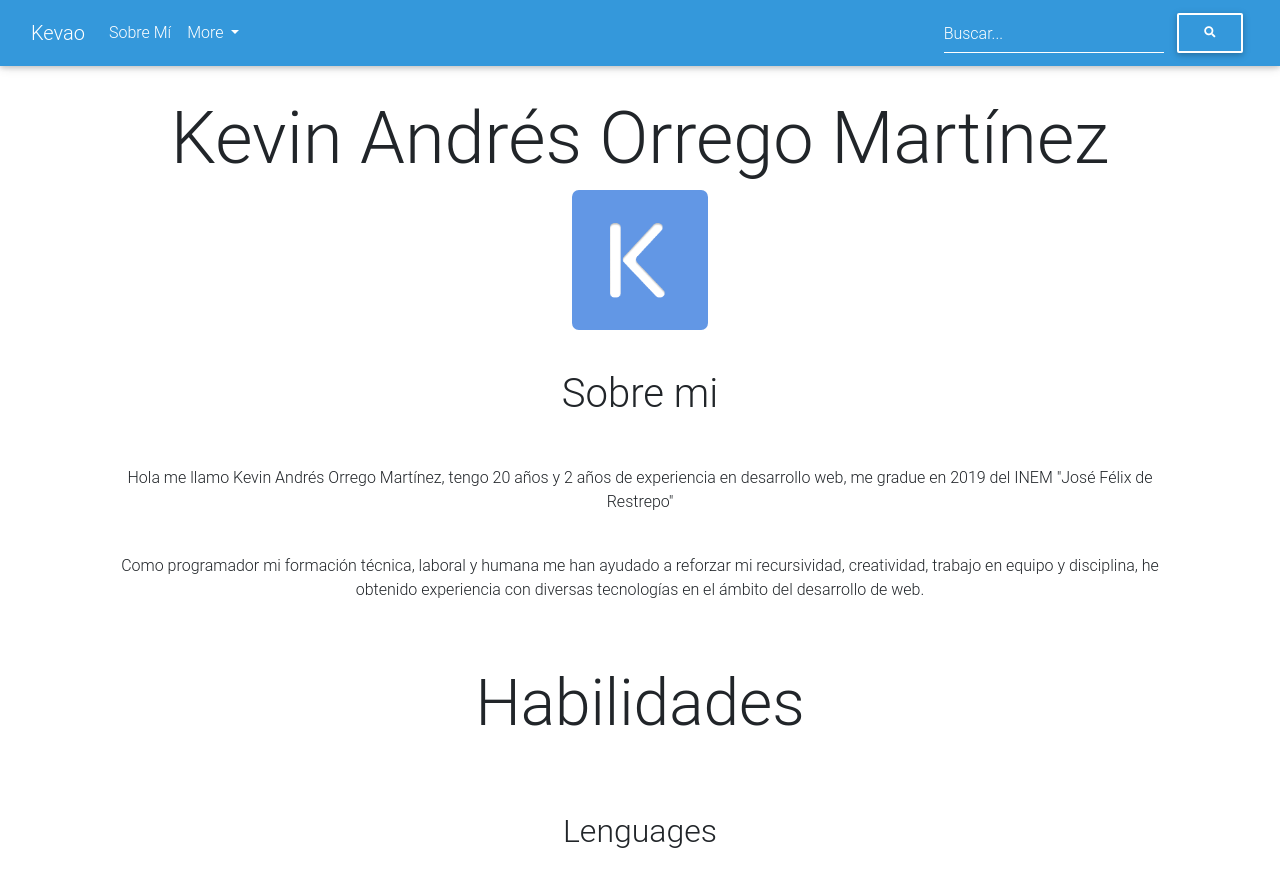
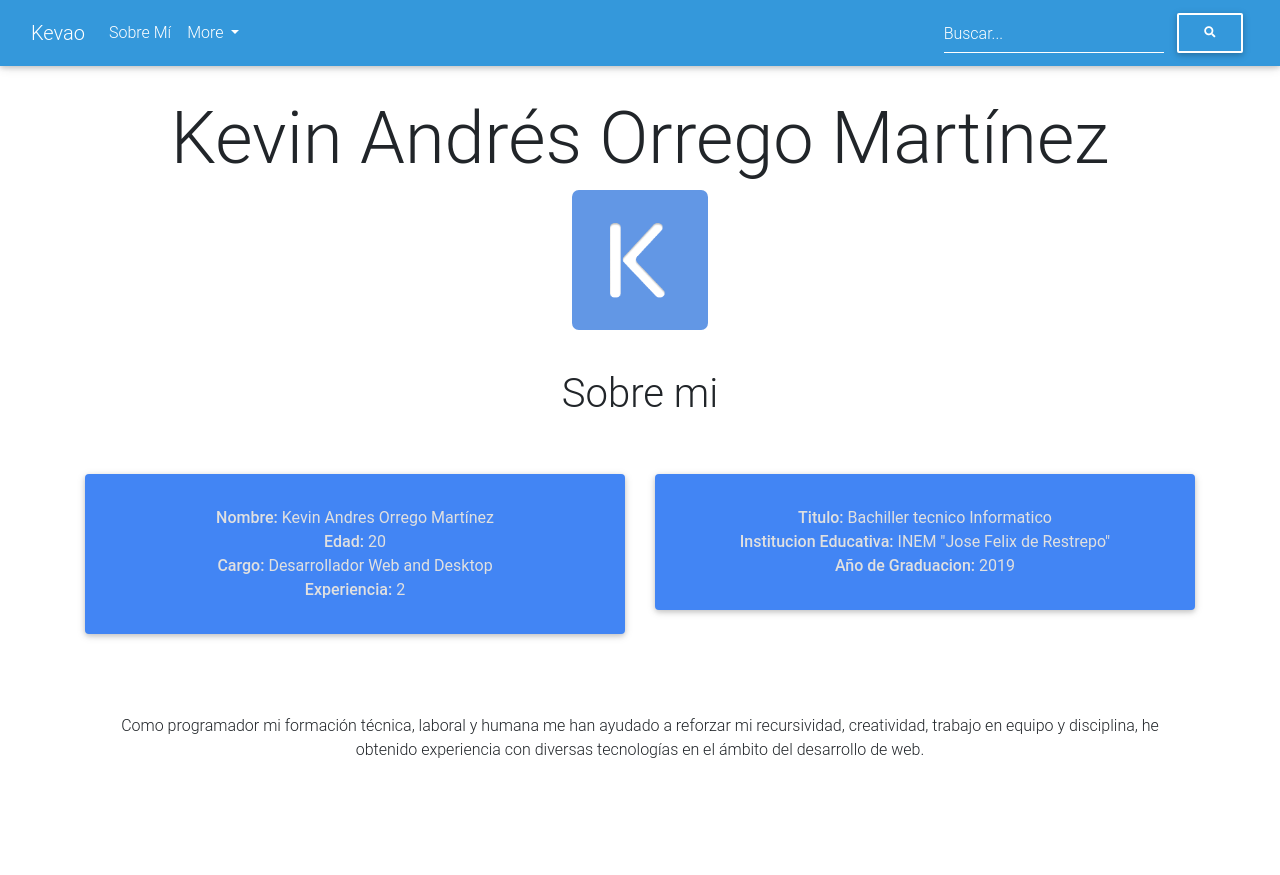
Before and after one commit to KEVAO18/kblog, a PHP site: page /proyectos/About in a window 1280 px wide. Shown: the top 875 px of the page. Run offline with PHP 8.4, Linux system fonts and the light colour scheme; some libraries are stand-ins or nearby versions.

Commit message:
se añadieron algunos apartados

```diff
--- a/assets/styles/css/colores.css
+++ b/assets/styles/css/colores.css
@@ -4,6 +4,8 @@
   --color-2: #f9f9f9;
   --color-3: #222222;
   --color-4: #000000;
+  --color-yey: #155724;
+  --color-wm: #34495e;
 }
 
 
@@ -23,6 +25,10 @@
 
 .bg-4{background: var(--color-4) !important;}
 
+.bg-yey{background: var(--color-yey);}
+
+.bg-wm{background: var(--color-wm);}
+
 
 
 /****************************/
@@ -41,3 +47,7 @@
 .color-3{color: var(--color-3) !important;}
 
 .color-4{color: var(--color-4) !important;}
+
+.color-yey{color: var(--color-yey);}
+
+.color-wm{color: var(--color-wm);}
--- a/assets/styles/css/st1.css
+++ b/assets/styles/css/st1.css
@@ -70,10 +70,6 @@
   font-size: 12px;
 }
 
-.color-yey{
-  color: #155724;
-}
-
 .bannerP{
   background: url('../../media/bannerP.jpg') no-repeat center center;
   background-size: cover;
--- a/config/main/routes.php
+++ b/config/main/routes.php
@@ -23,30 +23,46 @@
                 include "../web/views/".$ruta[0].".php";
                 About($ag, $ex, $serve);
                 break;
+
             case "CM":
                 include "../web/views/".$ruta[0].".php";
                 CM($serve);
                 break;
+
             case 'proyects':
                 if (isset($ruta[1])) {
                     switch ($ruta[1]) {
+
                         case 'YEY':
                             include "../web/views/".$ruta[1].".php";
                             YEY($serve);
                             break;
+
                         case 'E9':
                             include "../web/views/".$ruta[1].".php";
                             E9();
                             break;
+
+                        case 'WM':
+                            include "../web/views/".$ruta[1].".php";
+                            WM();
+                            break;
+
+                        case 'kblog':
+                            include "../web/views/".$ruta[1].".php";
+                            kblog();
+                            break;
+
                         default:
-                        ?>
+                            ?>
                             <div class="container">
                             <div class="row py-4 text-center">
                                 <div class="col-12 display-1 pt-3">404</div>
                                 <div class="col-12 display-4 pb-5">Página no encontrada</div>
                             </div>
                             </div>
-                        <?php
+                            <?php
+
                             break;
                     }
                 }else {
--- a/web/views/About.php
+++ b/web/views/About.php
@@ -11,27 +11,46 @@ function About($ag, $ex, $s){
 			<h1 class=" text-center py-1-r">
 				Sobre mi
 			</h1>
-			<br>
-			<p class="text-center container con1">
-				Hola me llamo Kevin Andrés Orrego Martínez, tengo <?=$ag?>
-				años y <?=$ex?> años de experiencia en desarrollo web,
-				me gradue en 2019 del INEM "José Félix de Restrepo"
-			</p>
-			<br>
-			<p class="text-center container con1">
-				Como programador mi formación técnica, laboral y
-				humana me han ayudado a reforzar mi recursividad,
-				creatividad, trabajo en equipo y disciplina, he obtenido
-				experiencia con diversas tecnologías en el ámbito del
-				desarrollo de web.
-			</p>
+			<div class="row py-2-r">
+				<div class="col-sm-12 col-md-6">
+					<ul class="list-unstyled text-center py-2-r card bg-primary text-light fs-1">
+						<li><strong>Nombre:</strong> Kevin Andres Orrego Martínez</li>
+						<li><strong>Edad: </strong><?=$ag?></li>
+						<li><strong>Cargo: </strong>Desarrollador Web and Desktop</li>
+						<li><strong>Experiencia: </strong><?=$ex?></li>
+					</ul>
+				</div>
+				<div class="col-sm-12 col-md-6">
+					<ul class="list-unstyled text-center py-2-r card bg-primary text-light fs-1">
+						<li><strong>Titulo:</strong> Bachiller tecnico Informatico</li>
+						<li><strong>Institucion Educativa:</strong> INEM "Jose Felix de Restrepo"</li>
+						<li><strong>Año de Graduacion:</strong> 2019</li>
+						<li></li>
+						<li></li>
+					</ul>
+				</div>
+			</div>
+			<div class="row">
+				<div class="col-12">
+					<div class="container py-2-r px-2-r text-center">
+						<p>Como programador mi formación técnica, laboral y humana me han ayudado a reforzar mi recursividad, creatividad, trabajo en equipo y disciplina, he obtenido experiencia con diversas tecnologías en el ámbito del desarrollo de web.</p>
+					</div>
+				</div>
+			</div>
 		</div>
-		<br><br>
-		<div class="container bg-ligth">
-			<h2 class="text-center fs-4">Habilidades</h2>
+		<div class="container bg-ligth my-4-r">
+			<h2 class="text-center fs-4">Skills</h2>
 			<div class="text-center fs-2 my-4-r">Lenguages</div>
-			<div class="row">
-				<div class="col-xs-12 col-lg-3">
+			<div class="row py-2-r">
+				<div class="col-xs-12 col-lg-4">
+				    <center>
+						<a class="color-3" href="https://www.sololearn.com/Certificate/1059-5459778/jpg" target="_blank">
+							<img class="pro-icon" src="http://pngimg.com/uploads/php/php_PNG26.png"/>
+							<br>PHP
+						</a>
+				    </center>
+				</div>
+				<div class="col-xs-12 col-lg-4">
 					<center>
 						<a class="color-3" href="https://www.sololearn.com/Certificate/1014-5459778/jpg" target="_blank">
 							<img class="pro-icon" src="https://upload.wikimedia.org/wikipedia/commons/c/c5/Html5_dise%C3%B1o_web.png"/>
@@ -47,7 +66,9 @@ function About($ag, $ex, $s){
 						</a>
 				    </center>
 				</div>
-				<div class="col-xs-12 col-lg-3">
+			</div>
+			<div class="row py-2-r">
+				<div class="col-xs-12 col-lg-6">
 				    <center>
 						<a class="color-3" href="https://www.sololearn.com/Certificate/1023-5459778/jpg" target="_blank">
 							<img class="pro-icon" src="https://upload.wikimedia.org/wikipedia/commons/thumb/9/99/Unofficial_JavaScript_logo_2.svg/480px-Unofficial_JavaScript_logo_2.svg.png"/>
@@ -55,18 +76,18 @@ function About($ag, $ex, $s){
 						</a>
 				    </center>
 				</div>
-				<div class="col-xs-12 col-lg-3">
+				<div class="col-xs-12 col-lg-6">
 				    <center>
-						<a class="color-3" href="https://www.sololearn.com/Certificate/1059-5459778/jpg" target="_blank">
-							<img class="pro-icon" src="http://pngimg.com/uploads/php/php_PNG26.png"/>
-							<br>PHP
+						<a class="color-3" href="https://godotengine.org/" target="_blank">
+							<img class="pro-icon" src="https://iconape.com/wp-content/png_logo_vector/godot-logo.png"/>
+							<br>GDSCRIPT
 						</a>
 				    </center>
 				</div>
 			</div>
 			<div class="text-center fs-2 my-4-r">Frameworks y Librerias</div>
-			<div class="row">
-				<div class="col-xs-12 col-lg-4">
+			<div class="row py-2-r">
+				<div class="col-xs-12 col-lg-3">
 				    <center>
 						<a class="color-3" href="https://getbootstrap.com/" target="_blank">
 							<img class="pro-icon" src="https://www.drupal.org/files/project-images/bootstrap-stack.png"/>
@@ -92,7 +121,7 @@ function About($ag, $ex, $s){
 				</div>
 			</div>
 			<div class="text-center fs-2 my-4-r">Base de datos</div>
-			<div class="row">
+			<div class="row py-2-r">
 				<div class="col-xs-12 col-lg-12">
 				    <center>
 						<a class="color-3" href="https://www.sololearn.com/certificates/course/en/5459778/1060/landscape/png" target="_blank" >
--- a/web/views/YEY.php
+++ b/web/views/YEY.php
@@ -13,7 +13,7 @@ function YEY(){
 			</div>
 	    </center>
 	</div>
-	<div class="container mt-5 card mb-4-r">
+	<div class="container mt-5 mb-4-r">
 		<h1 class=" text-center color-yey pt-20-px">
 			Welcome to ¡Yeah English Yeah!
 		</h1>
```
Also changed, not shown: other parts of web/views/About.php (+19 -10 lines), sitemap.txt (added, +9 -0 lines), web/views/WM.php (added, +24 -0 lines), web/views/kblog.php (added, +20 -0 lines), web/views/proyects.php (+21 -11 lines), 1 other file.
